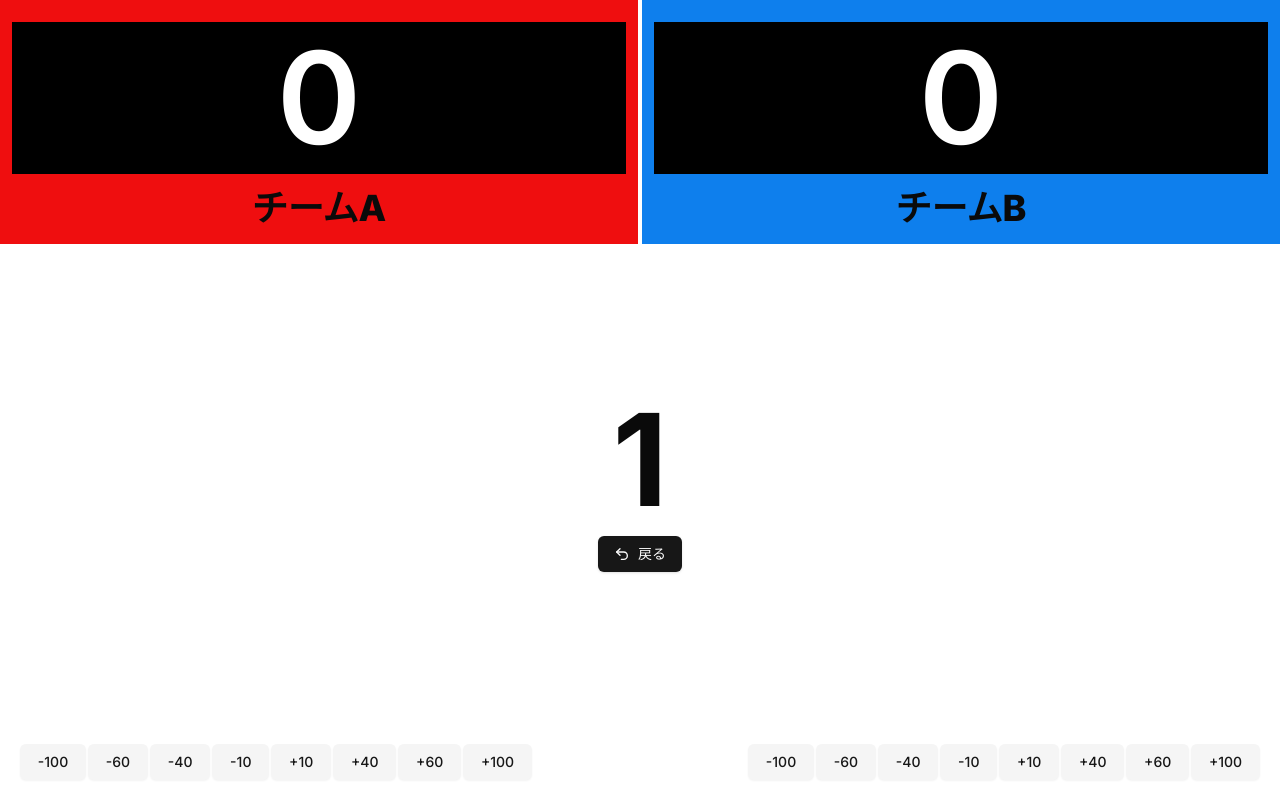
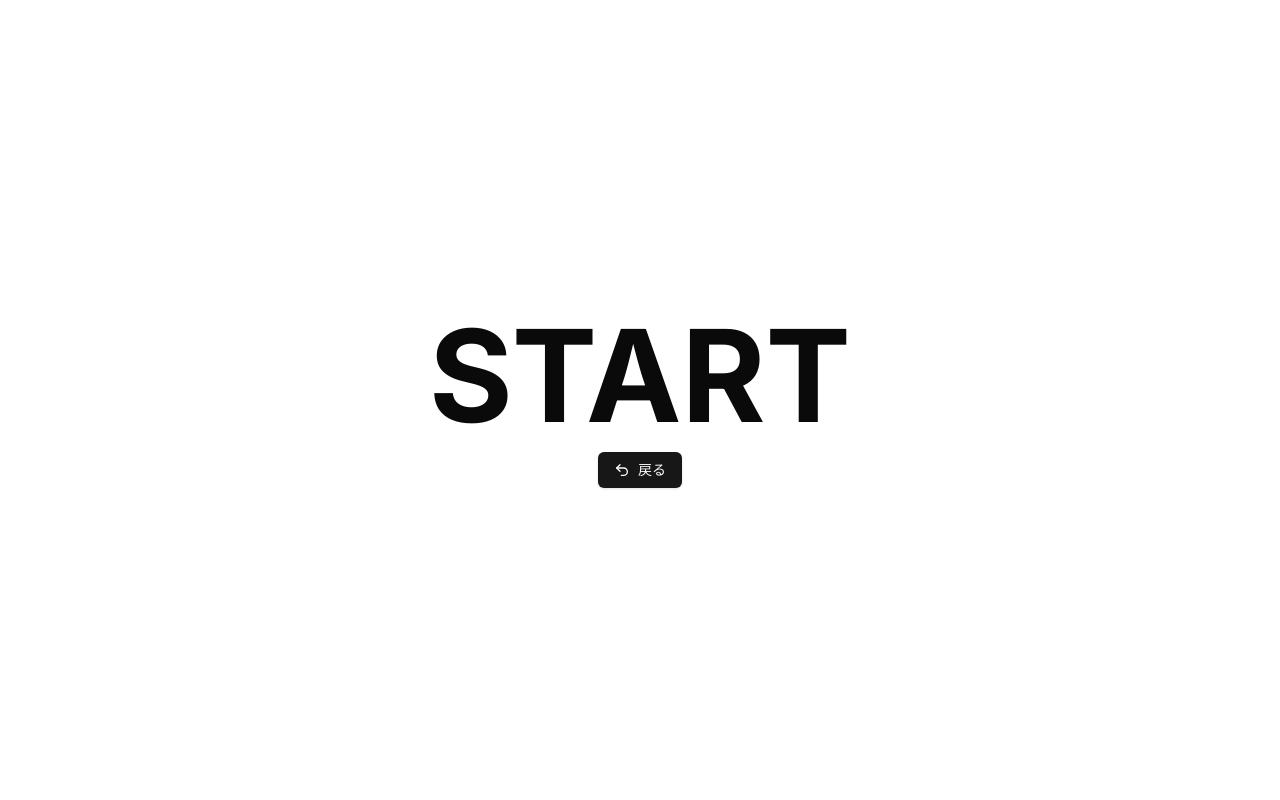
Before and after one commit to nikachu2012/robocon_timer, a Next.js app: page /timer in a window 1280 px wide. Built offline with nearby package versions, Linux system fonts and the light colour scheme.

Commit message:
[fix] 点数表示を消せるように変更

```diff
--- a/app/timer/page.tsx
+++ b/app/timer/page.tsx
@@ -97,7 +97,7 @@ export default function TimerPage() {
 
     return <>
         <div className="w-[100svw] h-[100svh] flex flex-col">
-            {true ?
+            {showPoint ?
                 <div className="w-[100svw] flex gap-1">
                     <div className="w-[50svw] bg-[#EF0E0F]">
                         <PointView point={leftPoint} teamName={leftTeamName} />
@@ -117,7 +117,7 @@ export default function TimerPage() {
                 </Link>
             </div>
 
-            {true ?
+            {showPoint ?
                 <div className="w-[100svw] flex justify-between">
                     <div className="w-[40svw] m-5">
                         <div className="flex w-full *:flex-grow gap-0.5">
```
